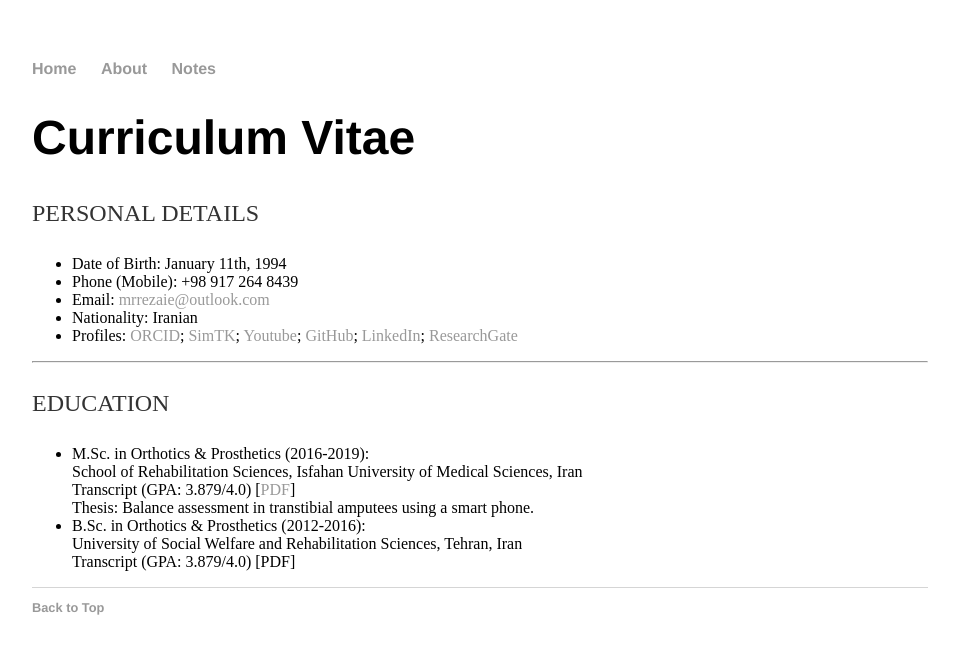
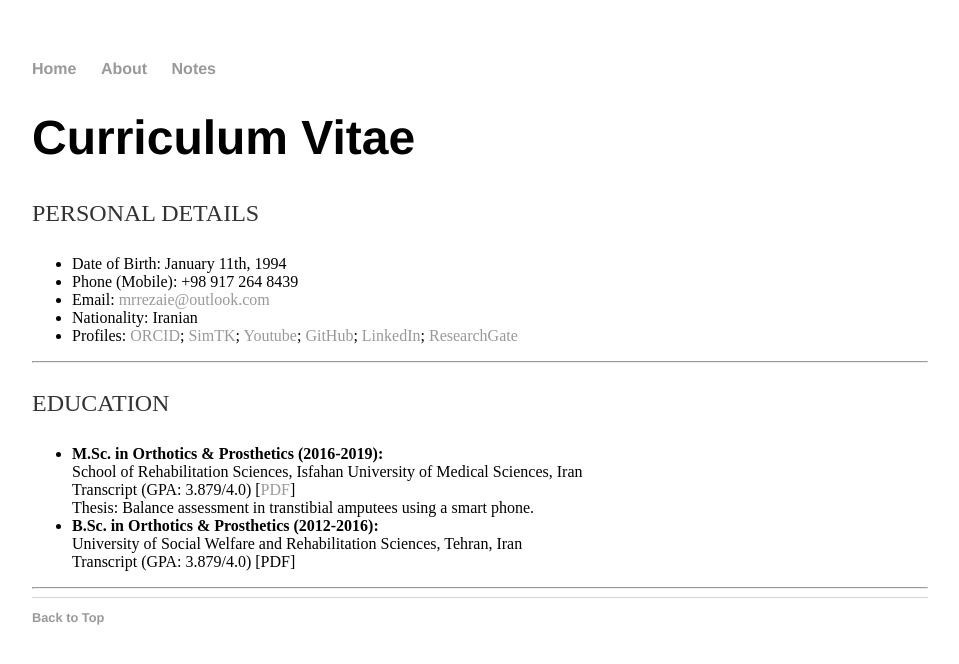
Before and after one commit to mrrezaie/mrrezaie.github.io, a Jekyll site: the page built from about/cv.html, in a window 1280 px wide. Shown: the top 664 px of the page, without its empty margins (160-1119 px from the left). Built offline with Jekyll 4.4.1, drawn with Linux system fonts in a browser that asks for light colours.

Commit message:
Update cv.html

```diff
--- a/about/cv.html
+++ b/about/cv.html
@@ -24,14 +24,16 @@ title: CV
 
 	<p>EDUCATION</p>
 	<ul>
-		<li>M.Sc. in Orthotics & Prosthetics (2016-2019):
+		<li><b>M.Sc. in Orthotics & Prosthetics (2016-2019):</b>
 			<br>School of Rehabilitation Sciences, Isfahan University of Medical Sciences, Iran
 			<br>Transcript (GPA: 3.879/4.0) [<a href="https://mega.nz/file/YhMAXBIA#pBT9Zau1wYHpWVh8aJ2dg03TTusFeSaS43Y663us6Wg" target="_blank" rel="noopener noreferrer">PDF</a>]
-			<br>Thesis: Balance assessment in transtibial amputees using a smart phone.</li>
-		<li>B.Sc. in Orthotics & Prosthetics (2012-2016):
+			<br>Thesis: Balance assessment in transtibial amputees using a smart phone.
+			<br> </li>
+		<li><b>B.Sc. in Orthotics & Prosthetics (2012-2016):</b>
 			<br>University of Social Welfare and Rehabilitation Sciences, Tehran, Iran
 			<br>Transcript (GPA: 3.879/4.0) [PDF]</li>
 	</ul>
+	<hr>
 
 
 
```
